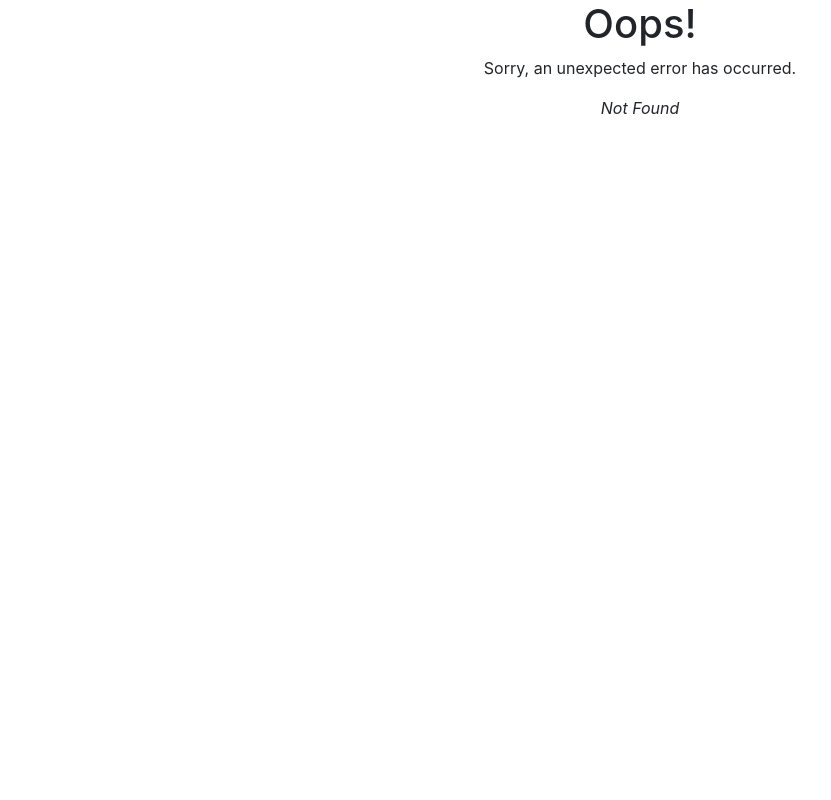
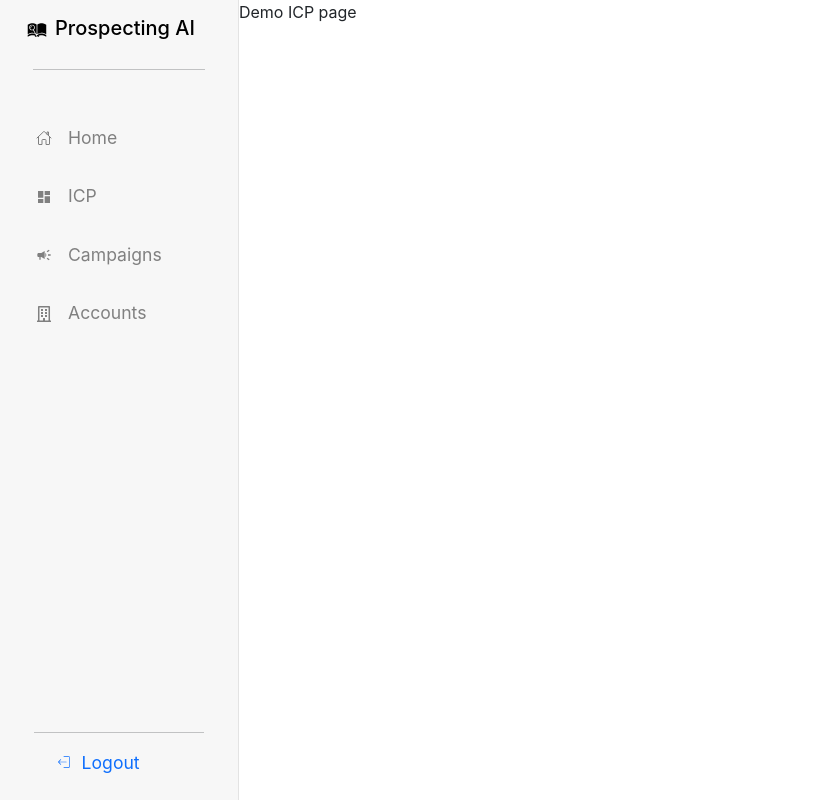
Before and after one commit to Userport-ai/prospecting-ai, a React (Create React App) app: page /icp/1 in a window 1280 px wide. Before the commit this address had no page. Shown: the whole page, without its empty margins (0-831 px from the left). Built offline with nearby package versions, Linux system fonts and the light colour scheme.

Commit message:
Created dummy ICP page and URL routing for it
Have to populate it with form for ICP and any extra info

```diff
--- a/src/App.js
+++ b/src/App.js
@@ -1,10 +1,13 @@
 import Sidebar from "./Sidebar";
+import { Outlet } from "react-router-dom";
 
 function App() {
   return (
     <>
       <Sidebar />
-      <div id="detail"></div>
+      <div id="detail">
+        <Outlet />
+      </div>
     </>
   );
 }
--- a/src/Sidebar.js
+++ b/src/Sidebar.js
@@ -1,17 +1,18 @@
 import "./App.css";
+import { Link } from "react-router-dom";
 import { GiArchiveResearch } from "react-icons/gi";
 import { IoHomeOutline } from "react-icons/io5";
 import { MdDashboard, MdCampaign } from "react-icons/md";
 import { FaRegBuilding } from "react-icons/fa";
 import { CiLogout } from "react-icons/ci";
 
-function NavItem({ text, children }) {
+function NavItem({ url, text, children }) {
   return (
     <li key={text} className="nav-item">
-      <a href="#" className="nav-link">
+      <Link to={url} className="nav-link">
         {children}
         <div className="nav-text">{text}</div>
-      </a>
+      </Link>
     </li>
   );
 }
@@ -28,16 +29,16 @@ function Sidebar() {
           <hr />
           <div className="container ps-4">
             <ul className="navbar-nav">
-              <NavItem text="Home">
+              <NavItem url="/" text="Home">
                 <IoHomeOutline className="nav-icon" />
               </NavItem>
-              <NavItem text="ICP">
+              <NavItem url="icp/1" text="ICP">
                 <MdDashboard className="nav-icon" />
               </NavItem>
-              <NavItem text="Campaigns">
+              <NavItem url="camp/1" text="Campaigns">
                 <MdCampaign className="nav-icon" />
               </NavItem>
-              <NavItem text="Accounts">
+              <NavItem url="accounts/1" text="Accounts">
                 <FaRegBuilding className="nav-icon" />
               </NavItem>
             </ul>
--- /dev/null
+++ b/src/ideal-customer-profile.js
@@ -0,0 +1,5 @@
+function IdealCustomerProfile() {
+  return <div>Demo ICP page</div>;
+}
+
+export default IdealCustomerProfile;
```
Also changed, not shown: src/index.js (+7 -0 lines).
